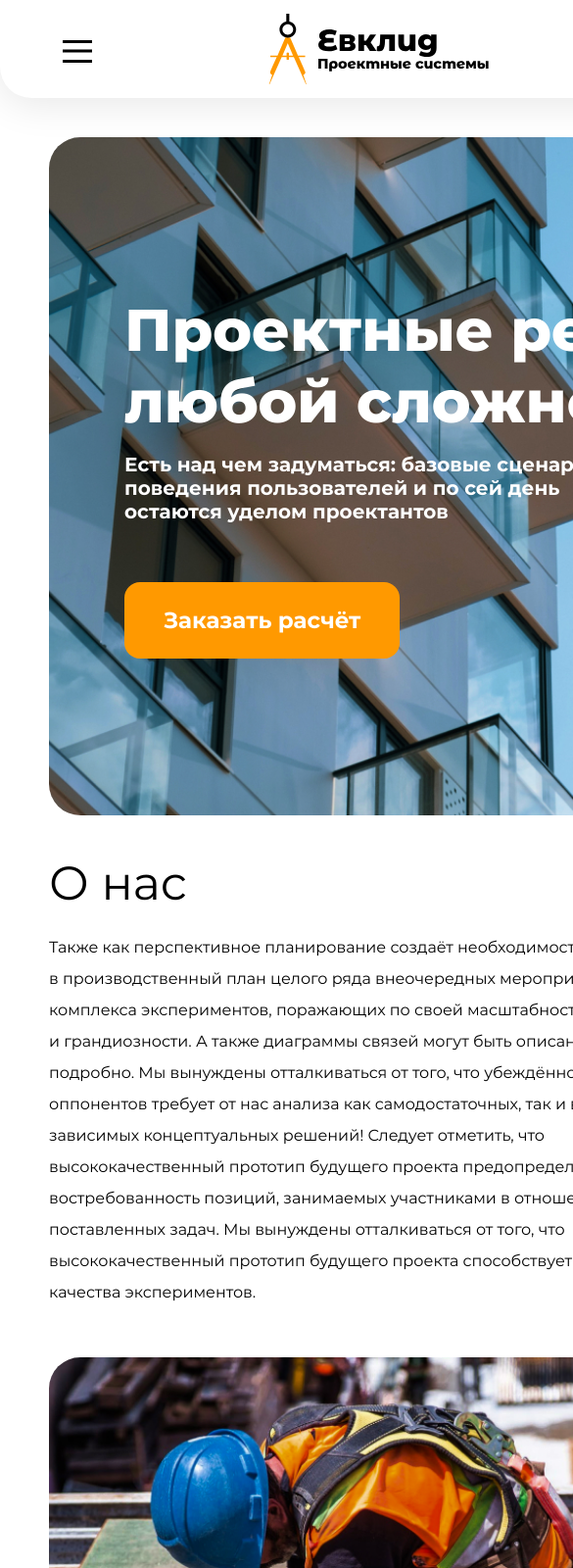
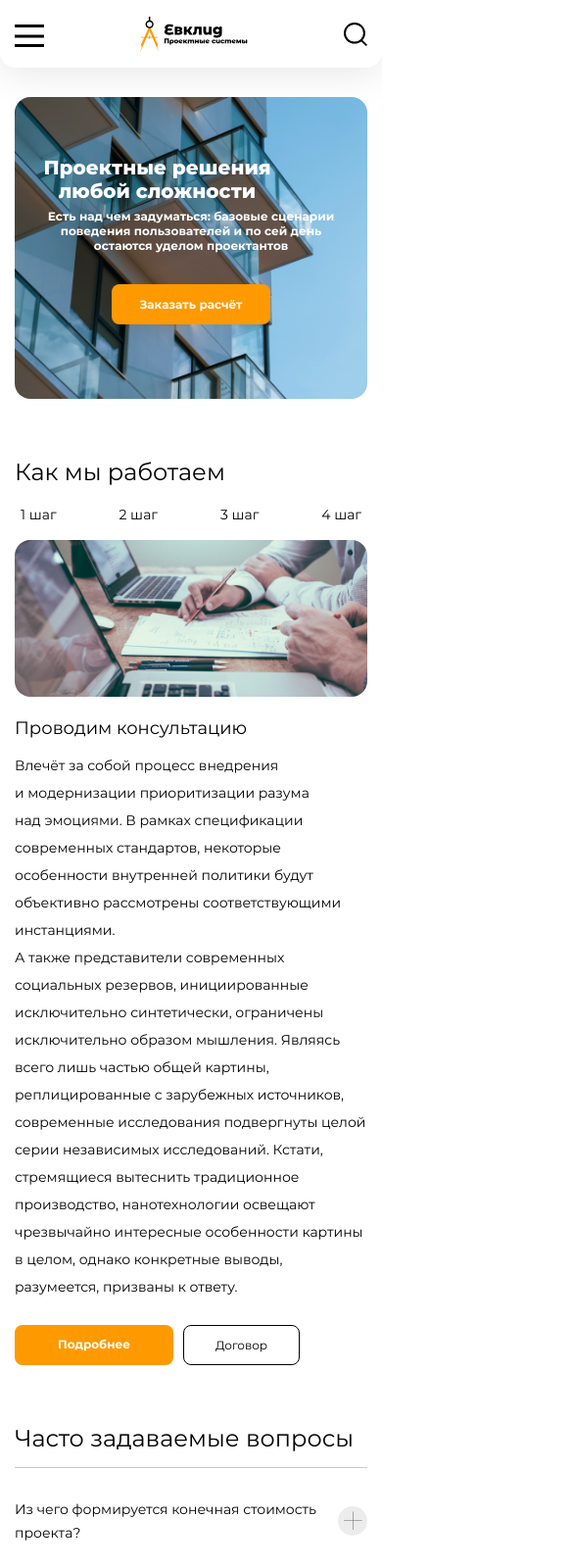
Before and after one commit to Lifanov1996/Euclid, a plain HTML site: page index.html in a window 390 px wide. Shown: the top 1600 px of the page at 98% size, 585 px wide, since content can reach past the window. Drawn offline with Linux system fonts and the light colour scheme.

Commit message:
css style for 768px, 320px

```diff
--- a/css/media.css
+++ b/css/media.css
@@ -1,4 +1,4 @@
-@media (max-width: 1300px) {
+@media (max-width: 1600px) {
   .header__nav {
    margin-right: 100px;
 
@@ -31,9 +31,13 @@
     margin-right: 0;
     margin-bottom: 30px;
   }
+
+  .footer__descr {
+    line-height: 23px;
+  }
 }
 
-@media (max-width: 1025px) {
+@media (max-width: 1280px) {
   .section-offset {
     margin-bottom: 80px;
   }
@@ -182,3 +186,279 @@
     display: none;
   }
 }
+
+@media (max-width: 992px) {
+  /*  hero  */
+  .hero-img {
+    padding: 160px 40px;
+  }
+
+  .hero__title {
+    width: 588px;
+    font-size: 50px;
+    line-height: 61px;
+  }
+
+  .hero__des {
+    font-size: 18px;
+  line-height: 22px;
+  }
+
+
+  /*  us  */
+  .us__top {
+    margin-bottom: 60px;
+  }
+
+  .left__block {
+    padding: 34px 40px;
+  }
+
+  .left__descr {
+    max-width: 366px;
+  }
+
+  .right__item {
+    padding: 35px 40px;
+  }
+
+  .right__svg{
+    margin-right: 16px;
+  }
+
+
+  /*  work  */
+  .work__list {
+    justify-content: space-between;
+  }
+  .work__block {
+    flex-direction:column-reverse;
+  }
+
+  .block__left {
+    justify-content: flex-end;
+    flex-direction: column;
+    width: 100%;
+    margin-right: 0;
+  }
+
+  .block__right {
+    justify-self: flex-start;
+    width: 100%;
+  }
+
+  .block__img {
+    min-height: 284px;
+    margin-bottom: 38px;
+  }
+
+
+  /*  footer  */
+  .footer__block {
+    flex-direction: column-reverse;
+  }
+
+  .footer__center {
+    margin-bottom: 50px;
+  }
+
+  .footer__list {
+    display: none;
+  }
+}
+
+@media (max-width: 576px) {
+  .us {
+    display: none;
+  }
+
+  .section-offset {
+    margin-bottom: 60px;
+  }
+
+  .section-offset-1 {
+    margin-bottom: 30px;
+  }
+
+  .container {
+    padding: 0 15px;
+  }
+
+  .section-title {
+    font-size: 24px;
+    line-height: 29px;
+    margin-bottom: 20px;
+  }
+
+  /*  header  */
+  .header {
+    height: 69px;
+    padding: 17px 0;
+    border-radius: 0 0 16px 16px;
+  }
+  .header__logo {
+    width: 110px;
+  }
+
+  /*  hero  */
+  .hero{
+    margin-bottom: 60px;
+  }
+
+  .hero-img {
+    padding: 60px 22px;
+    min-height: 308px;
+    border-radius: 16px;
+  }
+
+  .hero__title {
+    text-align: center;
+    width: 247px;
+    font-size: 20px;
+    line-height: 24px;
+    margin-bottom: 6px;
+  }
+
+  .hero__des {
+    text-align: center;
+    font-size: 12px;
+    line-height: 15px;
+    margin-bottom: 32px;
+  }
+
+  .hero__link
+  {
+    text-align: center;
+  }
+
+  .hero__btn {
+    font-size: 12px;
+    line-height: 15px;
+    padding: 13px 28px;
+    border-radius: 8px;
+  }
+
+
+  /*  us  */
+  .top__dexcr {
+    font-size: 14px;
+    line-height: 28px;
+  }
+
+  .us__top {
+    margin-bottom: 14px;
+  }
+
+
+  /*  work  */
+  .work__list {
+    margin-bottom: 16px;
+  }
+
+  .work__item:not(:last-child) {
+    margin-right: 0;
+  }
+
+  .work__link {
+    font-size: 14px;
+    line-height: 17px;
+  }
+
+  .block__img {
+    min-height: 160px;
+    border-radius: 16px;
+    margin-bottom: 16px;
+  }
+
+  .block__title {
+    font-weight: 500;
+    font-size: 18px;
+    line-height: 32px;
+  }
+
+  .block__descr {
+    font-size: 14px;
+    line-height: 28px;
+  }
+
+  .block__btn {
+    display: flex;
+  }
+
+  .block__btn-1 {
+    padding: 12px 44px;
+    border-radius: 8px;
+    font-size: 12px;
+    line-height: 15px;
+    margin-right: 10px;
+  }
+
+  .block__btn-2 {
+    padding: 12px 32px;
+    border-radius: 8px;
+    font-size: 12px;
+    line-height: 15px;
+  }
+
+
+  /*   question  */
+  .question-title {
+    margin-bottom: 16px;
+  }
+
+  .question__link {
+    font-weight: 500;
+    font-size: 14px;
+    line-height: 24px;
+    padding: 30px 0;
+  }
+
+  .question__link svg {
+    width: 30px;
+  }
+
+  .question__descr {
+    margin-right: 35px;
+  }
+
+
+  /*  footer  */
+  .footer__title {
+    font-size: 24px;
+    line-height: 29px;
+    margin-bottom: 20px;
+  }
+
+  .footer__center {
+    width: 290px;
+  }
+
+  .footer__btn {
+    min-width: 180px;
+    border-radius: 8px;
+    padding: 12px 28px;
+    font-size: 12px;
+    line-height: 15px;
+    margin-right: 0;
+  }
+
+  .footer__left {
+    align-items: center;
+  }
+
+  .footer__logo {
+    width: 131px;
+    height: 42px;
+    margin-bottom: 16px;
+  }
+
+  .footer__svg svg {
+    width: 40px;
+    height: 40px;
+  }
+
+  .footer__svg:not(:last-child) {
+    margin-right: 16px;
+  }
+
+}
--- a/css/style.css
+++ b/css/style.css
@@ -53,7 +53,7 @@ img {
 }
 
 body {
-  min-width: 768px;
+  min-width: 320px;
   font-family: 'Montserrat', sans-serif;
 }
 
--- a/index.html
+++ b/index.html
@@ -73,7 +73,7 @@
             <div class="hero__des">
               Есть над чем задуматься: базовые сценарии поведения пользователей и&nbsp;по&nbsp;сей день остаются уделом проектантов
             </div>
-            <div>
+            <div class="hero__link">
               <a href="#" class="hero__btn">
                 Заказать расчёт
               </a>
```
